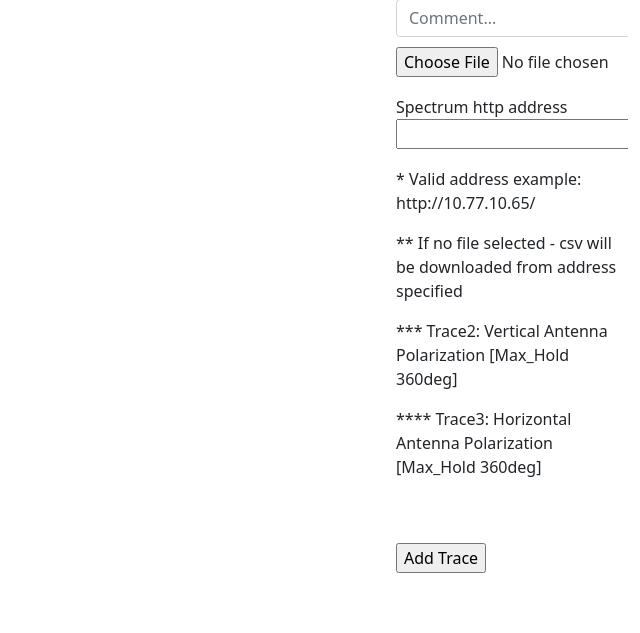
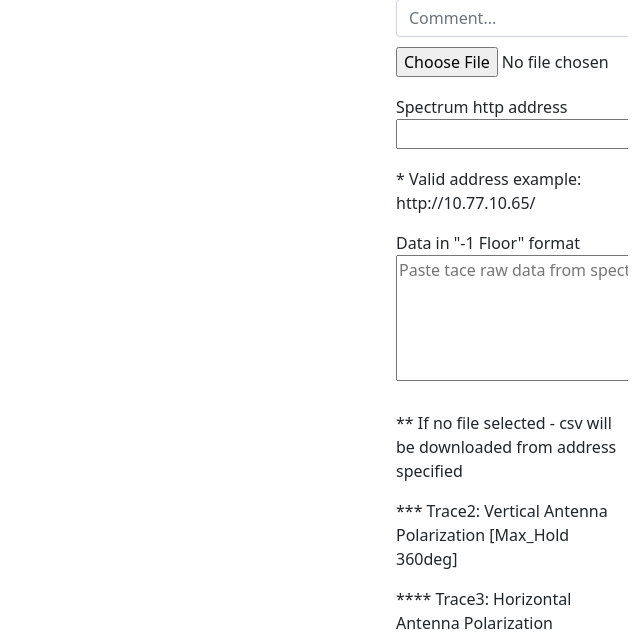
Before and after one commit to ilyashulga/cs50_final_project, a Flask app: template templates/upload_online.html in a window 1280 px wide. Shown: the part 906-1539 px from the top of the page, without its empty margins (640-1280 px from the left). Run offline with Flask 2, Linux system fonts and the light colour scheme; the template is opened without the code that fills it, so the values that code supplies are empty; some libraries are stand-ins or nearby versions.

Commit message:
Added data input in -1 floor chamber format

```diff
--- a/app.py
+++ b/app.py
@@ -266,14 +266,46 @@ def upload_online(reqPath):
         if not curr_wp['inst_address'] and 'file' not in request.files:
             flash('Please chose file or provide instrument IP address')
             return redirect(request.url)
-
         # If file is selected - use file upload as a raw data source
         elif 'file' in request.files and file.filename != '':
             file = request.files['file']
             if file.filename == '':
                 flash('No selected file')
                 return redirect(request.url)
-        # If no file was selected by user - try to download csv directly from spectrum analyzer
+        # If data in -1 chamber format inserted
+        elif request.form.get("minus_1_data"):
+
+            txt_data = request.form.get("minus_1_data")
+
+            if not request.form['cl_ol'] == 'noise':
+                filename_head = curr_wp["model"] + '_' + ("Potted_" if curr_wp["is_potted"] else "Not_potted_") + curr_wp["layout"] + '_WP_' + curr_wp["cl_ol"] + '_' + curr_wp["mode"] + '_Power_' + str(curr_wp["power_in"]) + '_' + curr_wp["user_comment"]
+            else:
+                filename_head = curr_wp["model"] + '_' + curr_wp["user_comment"]
+            filename_tail = '.txt'
+            filename = os.path.join('%s%s' % (filename_head, filename_tail))
+
+            # rename if filename already exists
+            count = 0
+            while os.path.exists(os.path.join(os.getcwd(), session_folder, filename)):
+                count += 1
+                filename = os.path.join('%s-%d%s' % (filename_head, count, filename_tail))
+            file = open(os.path.join(os.getcwd(), session_folder, filename), 'w')
+            file.write(txt_data)
+
+
+            df = pd.read_csv(os.path.join(session_folder, filename), delim_whitespace=True, index_col=False, skiprows=26, skipfooter=15)
+            df.columns = ["MHz", "dBuV"]
+            #print(df.head(50))
+            # Store working point details and file location in SQL Database
+            try:
+                db.execute("INSERT INTO graphs (session_id, model, layout, is_cl, v_in, v_out, i_in, i_load, dc, power, mode, comment, filename, timestamp, is_potted) VALUES(?, ?, ?, ?, ?, ?, ?, ?, ?, ?, ?, ?, ?, ?, ?)", session_id,
+                     curr_wp["model"], curr_wp["layout"], 1 if curr_wp["cl_ol"] == "close_loop" else  0, curr_wp["v_in"], curr_wp["v_out"], curr_wp["i_in"], curr_wp["i_out"], curr_wp["dc"],
+                      curr_wp["power_in"], curr_wp["mode"], curr_wp["user_comment"], filename, datetime.datetime.now().strftime("%H:%M:%S_%d%m%Y"), curr_wp["is_potted"])
+                flash("Result was successfully added")
+            except:
+                flash("Error in adding data to database")
+            return redirect(request.url)
+        # If no file was selected or no data in -1 chamber format inserted by user - try to download csv directly from spectrum analyzer
         elif curr_wp['inst_address']:
             #flash('Getting .csv from spectrum')
             csv_data = get_csv_from_spectrum(curr_wp['inst_address'])
@@ -300,10 +332,9 @@ def upload_online(reqPath):
                      curr_wp["model"], curr_wp["layout"], 1 if curr_wp["cl_ol"] == "close_loop" else  0, curr_wp["v_in"], curr_wp["v_out"], curr_wp["i_in"], curr_wp["i_out"], curr_wp["dc"],
                       curr_wp["power_in"], curr_wp["mode"], curr_wp["user_comment"], filename, datetime.datetime.now().strftime("%H:%M:%S_%d%m%Y"), curr_wp["is_potted"])
             return redirect(request.url)
-        else:
-            if file.filename == '':
-                flash('No selected file')
-                return redirect(request.url)
+
+
+
         # If the user does not select a file, the browser submits an
         # empty file without a filename.
         """ SECTION without get data from spectrum
@@ -480,13 +511,13 @@ def new_session():
         session_name = request.form.get("session_name")
         session_desc = request.form.get("session_description")
         if request.form.get("lab") == 'modiin':
-            print("Modiin")
+            #print("Modiin")
             session_lab = "Modiin"
         elif request.form.get("lab") == 'hamada':
-            print("hamada")
+            #print("hamada")
             session_lab = "-1 Floor HaMada"
         elif request.form.get("lab") == 'qualitek':
-            print("qualitek")
+            #print("qualitek")
             session_lab = "Qualitek"
 
         try:
@@ -628,7 +659,7 @@ def download(filename):
 
 
 if __name__ == '__main__':
-    #app.run(host="0.0.0.0")
-    app.run(port=8051, debug=True)
+    app.run(host="0.0.0.0")
+    #app.run(port=8051, debug=True)
 
     #app.run(host="0.0.0.0", debug=True)
--- a/templates/upload_online.html
+++ b/templates/upload_online.html
@@ -60,16 +60,17 @@
                 <input autocomplete="off" autofocus class="form-control mx-auto w-auto" id="comment" name="comment" placeholder="Comment..." type="text" value="{{ curr_wp["user_comment"] }}">
                 <br><br>
                 <input type=file name=file><br><br>
-
-                <label for="inst_address">Spectrum http address</label>
-                <input type="url" minlength="14" maxlength="22" size="22" pattern="^http?://((\d{1,2}|1\d\d|2[0-4]\d|25[0-5])\.){3}(\d{1,2}|1\d\d|2[0-4]\d|25[0-5])/$" id="inst_address" name="inst_address" value={{ curr_wp["inst_address"] }}><br><br><br>
+                <label for="inst_address">Spectrum http address</label><br>
+                <input type="url" minlength="14" maxlength="22" size="22" pattern="^http?://((\d{1,2}|1\d\d|2[0-4]\d|25[0-5])\.){3}(\d{1,2}|1\d\d|2[0-4]\d|25[0-5])/$" id="inst_address" name="inst_address" value={{ curr_wp["inst_address"] }}>
+                <br><br>
                 <p>* Valid address example: http://10.77.10.65/ </p>
+                <label for="minus_1_data">Data in "-1 Floor" format</label><br>
+                <textarea id="minus_1_data" name="minus_1_data" rows="5" cols="30" placeholder="Paste tace raw data from spectrum..."></textarea>
+                <br><br>
                 <p>** If no file selected - csv will be downloaded from address specified </p>
                 <p>*** Trace2: Vertical Antenna Polarization [Max_Hold 360deg] </p>
                 <p>**** Trace3: Horizontal Antenna Polarization [Max_Hold 360deg] </p>
 
-                <br>
-                <br>
                 <input type=submit value="Add Trace">
             </div>
         </form>
```
Also changed, not shown: helpers.py (+17 -12 lines).
